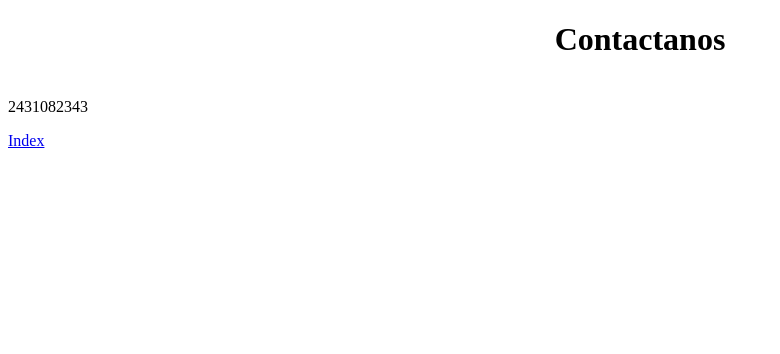
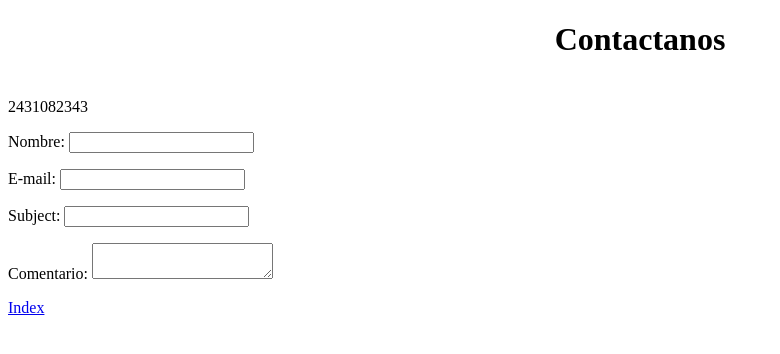
Before and after one commit to MiguelPe2454/webproject2, a plain HTML site: page contact.html in a window 1280 px wide. Shown: the whole page, without its empty margins (0-780 px from the left). Drawn offline with Linux system fonts and the light colour scheme.

Commit message:
actualizando

```diff
--- a/contact.html
+++ b/contact.html
@@ -7,6 +7,25 @@
 
 <body>
 <h1 align="center">Contactanos </h1><p> <br>2431082343<p>
+
+<p><div>
+<label for="Nombre">Nombre:</label>
+<input type="text" id="name"/>
+</p></div>
+<p><div>
+<label for="e-mail">E-mail:</label>
+<input type="email" id="mail"/>
+</p></div>
+<p><div>
+<label for="subject">Subject:</label>
+<input type="text" id="subject"/>
+</p></div>
+</p></div>
+<p><div>
+<label for="comentario">Comentario:</label>
+<textarea id="comentario"></textarea>
+</p></div>
 <p><a href="index.html">Index</a></p>
+</form>
 </body>
 </html>
```
